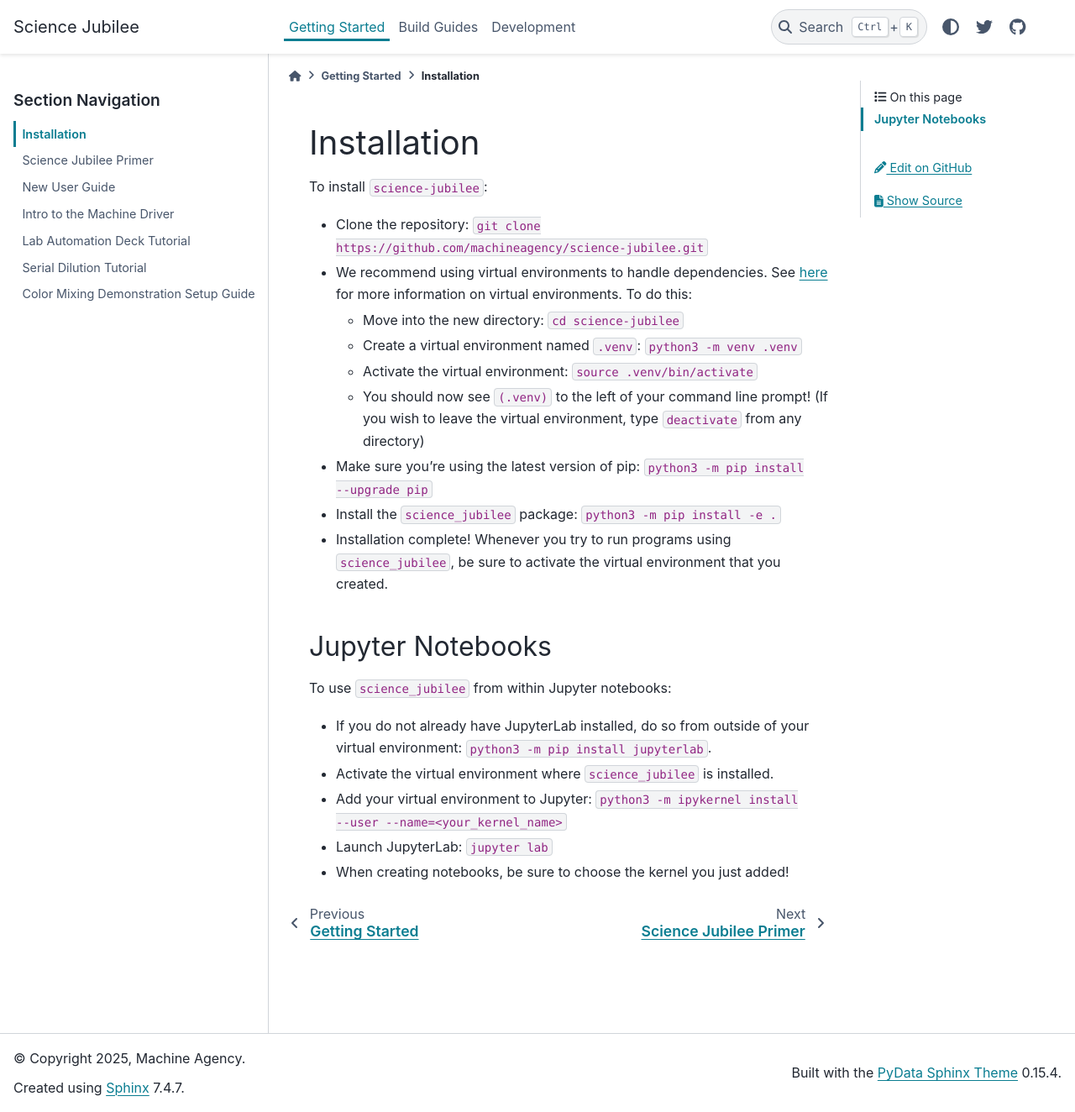
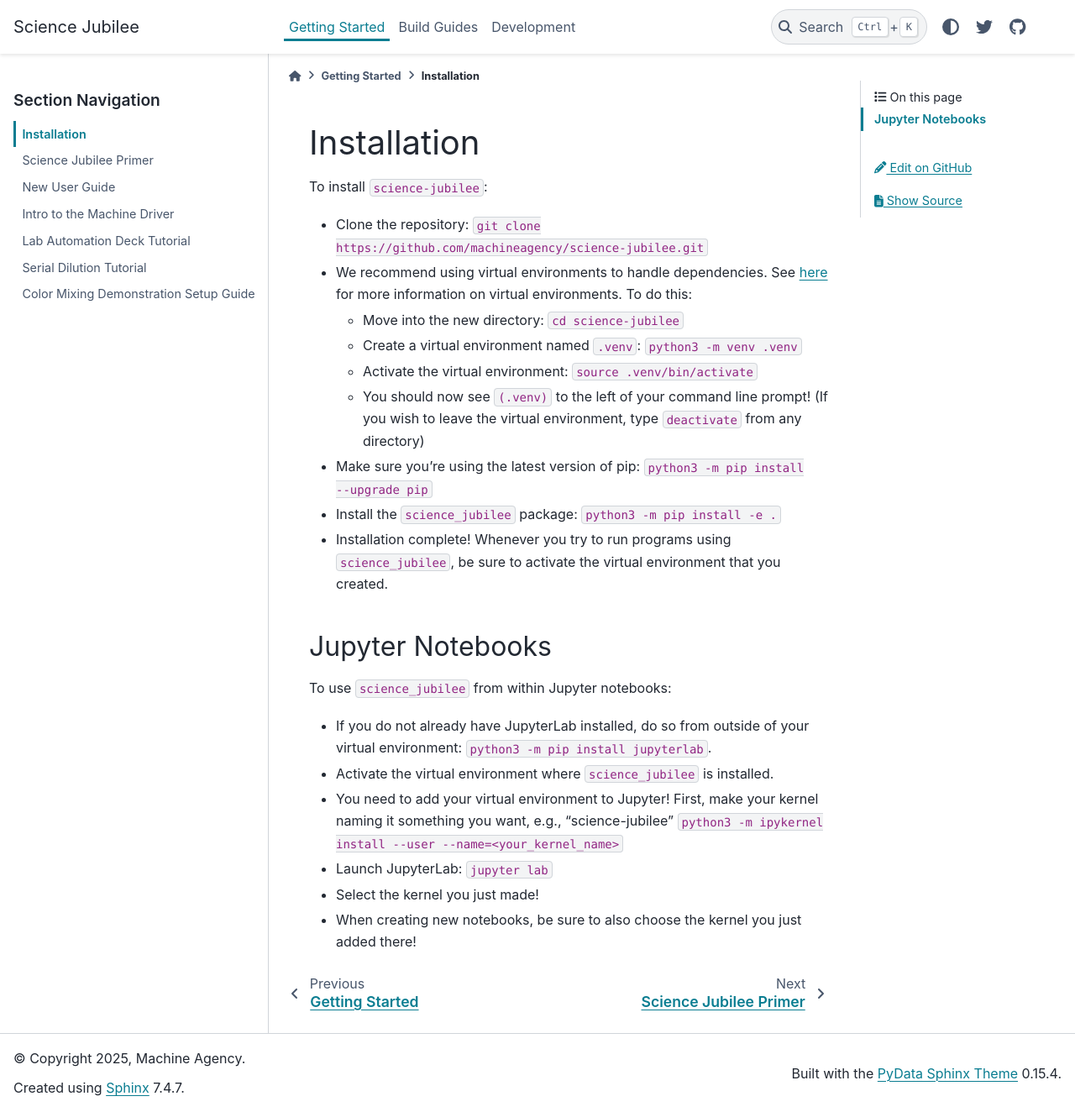
Before and after one commit to machineagency/science-jubilee, a Sphinx documentation site: the page built from docs/getting_started/installation.md, in a window 1280 px wide and 1324 px high. Shown: the whole window at 84% size. Built offline with Sphinx 7.4.7 and the PyData theme 0.15.4, drawn with Linux system fonts in a browser that asks for light colours.

Commit message:
Update installation.md
added some extra description about making and selecting kernel

```diff
--- a/docs/getting_started/installation.md
+++ b/docs/getting_started/installation.md
@@ -23,6 +23,7 @@ To use `science_jubilee` from within Jupyter notebooks:
 
 - If you do not already have JupyterLab installed, do so from outside of your virtual environment: `python3 -m pip install jupyterlab`.
 - Activate the virtual environment where `science_jubilee` is installed.
-- Add your virtual environment to Jupyter: `python3 -m ipykernel install --user --name=<your_kernel_name>`
+- You need to add your virtual environment to Jupyter! First, make your kernel naming it something you want, e.g., "science-jubilee" `python3 -m ipykernel install --user --name=<your_kernel_name>`
 - Launch JupyterLab: `jupyter lab`
-- When creating notebooks, be sure to choose the kernel you just added!
+- Select the kernel you just made!
+- When creating new notebooks, be sure to also choose the kernel you just added there!
```
